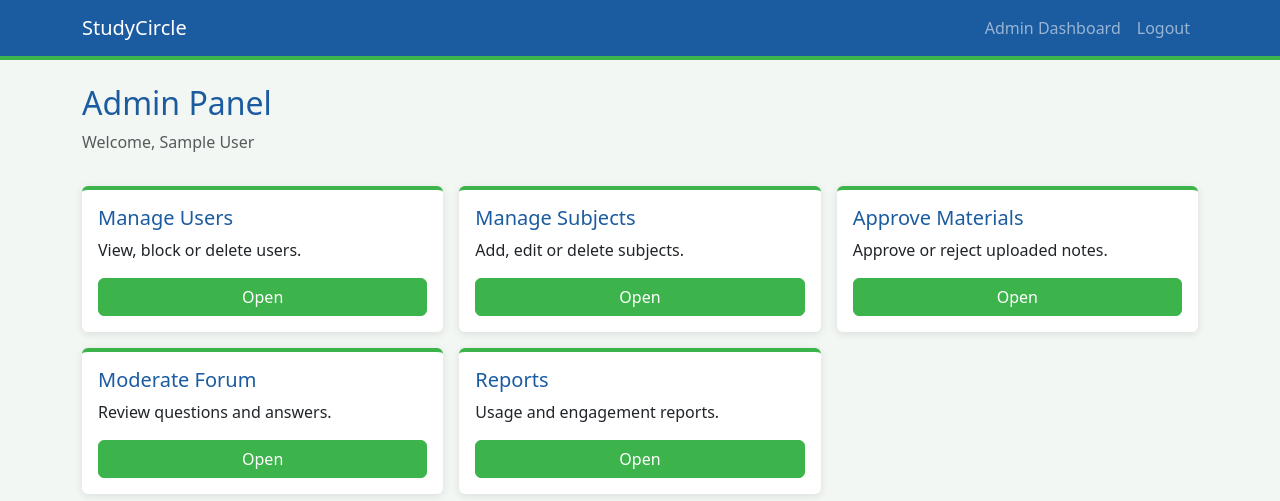
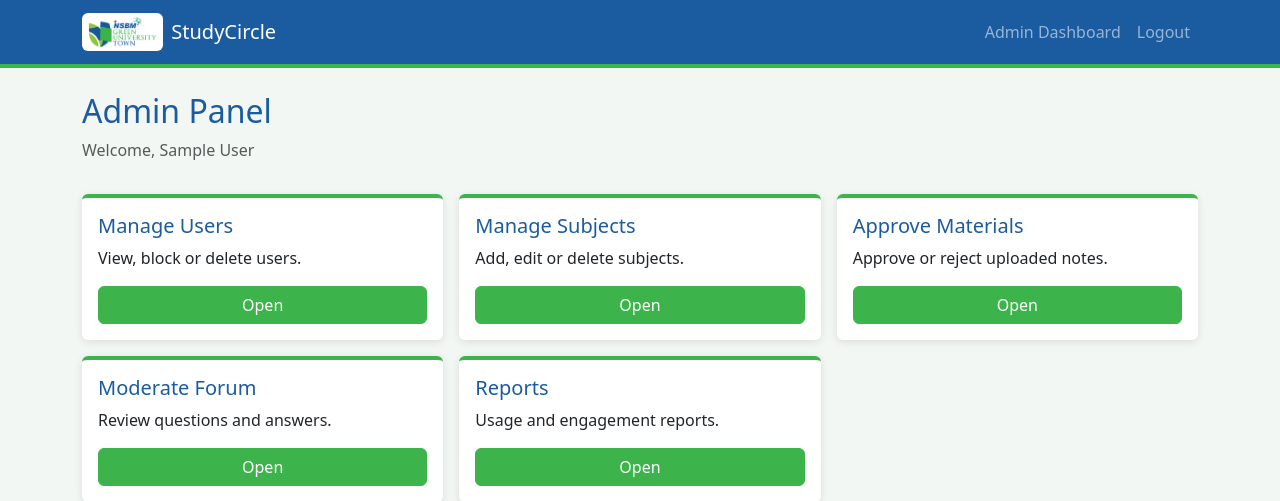
Before and after one commit to ZainabNazeem/Study_circle, a PHP site: page /admin/dashboard.php in a window 1280 px wide. Shown: the top 501 px of the page. Run offline with PHP 8.4, Linux system fonts and the light colour scheme; the visitor is signed in with stand-in values (Sample User, id 1).

Commit message:
Add NSBM logo to header

```diff
--- a/assets/css/style.css
+++ b/assets/css/style.css
@@ -53,3 +53,9 @@ a {
   background-color: var(--nsbm-blue);
   color: white;
 }
+
+.logo-box {
+  background: white;
+  border-radius: 6px;
+  padding: 3px 6px;
+}
--- a/includes/header.php
+++ b/includes/header.php
@@ -16,9 +16,12 @@ if (session_status() === PHP_SESSION_NONE) {
 
 <nav class="navbar navbar-expand-lg navbar-dark navbar-nsbm">
 <div class="container">
-    <a class="navbar-brand" href="/studycircle/index.php">StudyCircle</a>
+    <a class="navbar-brand d-flex align-items-center" href="/studycircle/index.php">
+    <img src="/studycircle/assets/images/nsbm-logo.png" alt="NSBM Green University" height="38" class="logo-box me-2">
+    StudyCircle
+    </a>
     <button class="navbar-toggler" type="button" data-bs-toggle="collapse" data-bs-target="#menu">
-      <span class="navbar-toggler-icon"></span>
+        <span class="navbar-toggler-icon"></span>
     </button>
     <div class="collapse navbar-collapse" id="menu">
       <ul class="navbar-nav ms-auto">
```
Also changed, not shown: assets/images/nsbm-logo.png (added).
